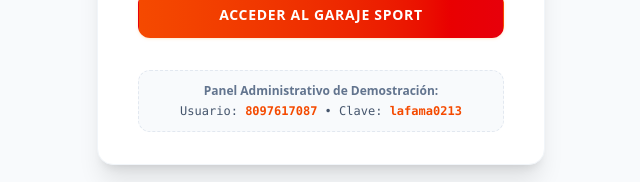
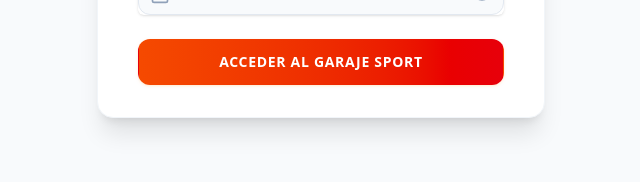
Before and after one commit to melvinjose0202-lang/Auto-m-vil, a React (Vite) app: page / in a window 1280 px wide. Shown: the part 552-734 px from the top of the page, without its empty margins (319-959 px from the left). Built offline with nearby package versions, Linux system fonts and the light colour scheme; no server answers; the database is empty.

Commit message:
feat(auth): remove admin credentials helper
Delete hardcoded demo credentials from the login/register screen to improve security.

```diff
--- a/src/components/LoginRegister.tsx
+++ b/src/components/LoginRegister.tsx
@@ -311,13 +311,7 @@ export default function LoginRegister({ onAuthSuccess }: LoginRegisterProps) {
             </div>
           </form>
 
-          {/* Test Admin / Credentials Helper inside form */}
-          <div className="mt-8 p-3 bg-slate-50 border border-slate-200 border-dashed rounded-xl text-center">
-            <span className="text-xs text-slate-500 font-semibold block">Panel Administrativo de Demostración:</span>
-            <span className="text-xs text-slate-600 block mt-1 font-mono">
-              Usuario: <strong className="text-orange-600">8097617087</strong> • Clave: <strong className="text-orange-600">lafama0213</strong>
-            </span>
-          </div>
+
 
         </div>
       </div>
```
